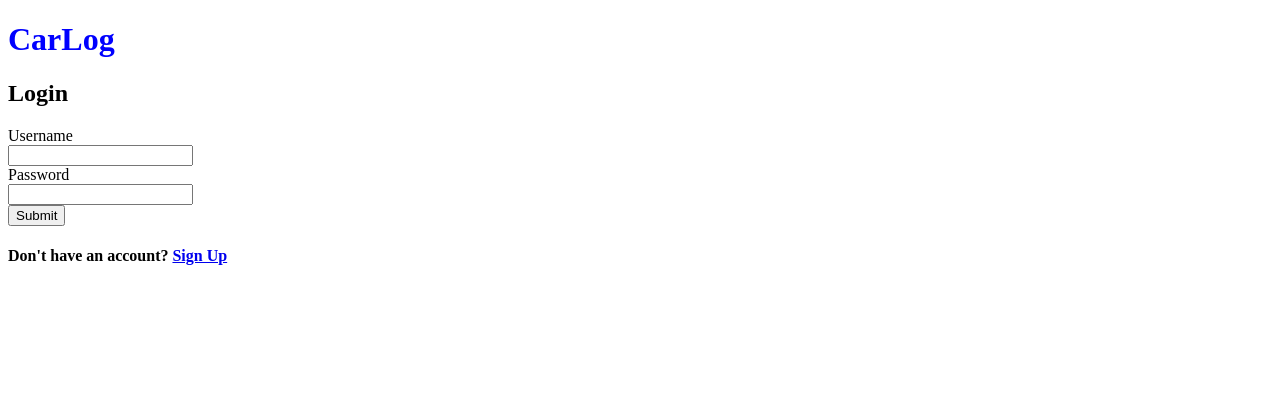
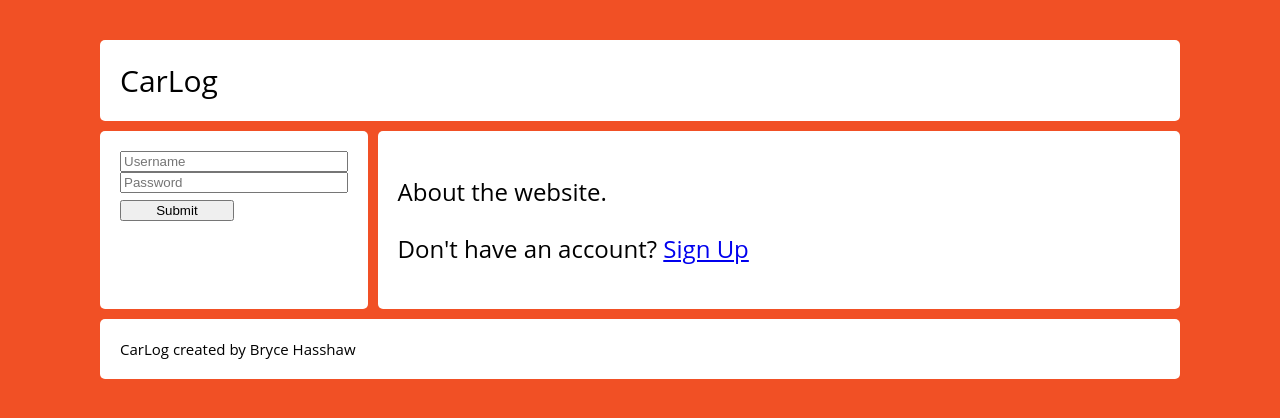
Before and after one commit to bhasshaw/carlog, a website: page public/index.html in a window 1280 px wide. Drawn offline with nearby package versions, Linux system fonts and the light colour scheme.

Commit message:
made changes to signup and login pages

```diff
--- a/public/index.html
+++ b/public/index.html
@@ -5,28 +5,27 @@
         <meta name="viewport" content="width=device-width, initial-scale=1">
         <title>CarLog</title>
         <link rel="stylesheet" type="text/css" href="main.css">
-        <link rel="stylesheet" type="text/css" href="float-grid.css">
         <script src="https://code.jquery.com/jquery-3.3.1.min.js"></script>
     </head>
     <body>
-        <header role="banner">
-            <h1>CarLog</h1>
-        </header>
-        <main role="main">
-            <form id="login-form" action="login">
-                <h2>Login</h2>
-                <section>
-                    <label for="username">Username</label>
-                    <input id="login-username" type="text">
-                    <label for="password">Password</label>
-                    <input id="login-password" type="text">
+        <div class="wrapper">
+            <header class="header">CarLog</header>
+            <aside class="sidebar">
+                <form id="login-form" action="login">
+                    <!-- <h4>Login</h4> -->
+                <!-- <label for="username">Username</label> -->
+                    <input id="login-username" type="text" placeholder="Username">
+                <!-- <label for="password">Password</label> -->
+                    <input id="login-password" type="text" placeholder="Password">
                     <button id="login-submit-btn">Submit</button>
-                </section>
-            </form>
-            <div>
-                <h4>Don't have an account? <a href="signup.html">Sign Up</a></h4>
-            </div>
-        </main>
-        <script src="index.js"></script>
+                </form>
+            </aside>
+            <article class="content">
+                <p>About the website.</p>
+                <p>Don't have an account? <a href="signup.html">Sign Up</a></p>
+            </article>
+            <footer class="footer">CarLog created by Bryce Hasshaw</footer>
+            <script src="index.js"></script>
+        </div>
     </body>
 </html>
--- a/public/main.css
+++ b/public/main.css
@@ -1,7 +1,93 @@
-h1  {
-    color: blue;
-}
+*, *:before, *:after {
+        box-sizing: border-box;
+  }
+
+  body {
+        margin: 40px;
+        font-family: 'Open Sans', 'sans-serif';
+        background-color: #F15025;
+        color: black;
+  }
+
+  .wrapper {
+        max-width: 1080px;
+        margin: 0 20px;
+        display: grid;
+        grid-gap: 10px;
+  }
+
+  @media screen and (min-width: 500px) {
+
+    .sidebar {
+        float: left;
+        width: 25%;
+    }
+
+    .content {
+        float: right;
+        width: 75%;
+    }
+
+    .information {
+        float: left;
+        width: 50%;
+    }
+
+    .wrapper {
+        margin: 0 auto;
+        grid-template-columns: 1fr 3fr;
+    }
+
+    .header {
+        grid-column: 1 / -1;
+        clear: both;
+    }
+
+    .footer {
+        grid-column: 1 / -1;
+        clear: both;
+    }
+
+  }
+
+  .wrapper > * {
+        background-color: white;
+        color: black;
+        border-radius: 5px;
+        padding: 20px;
+        font-size: 150%;
+        margin-bottom: 10px;
+  }
+
+  @supports (display: grid) {
+    .wrapper > * {
+      width: auto;
+      margin: 0;
+    }
+  }
 
 input {
     display: block;
 }
+
+#login-username {
+    width: 100%;
+}
+
+#login-password {
+    width: 100%;
+}
+
+#login-submit-btn {
+    margin-top: 7px;
+    width: 50%;
+    display: block;
+}
+
+.footer {
+    font-size: 15px;
+}
+
+.header {
+    font-size: 30px;
+}
```
Also changed, not shown: public/signup.html (+13 -14 lines).
